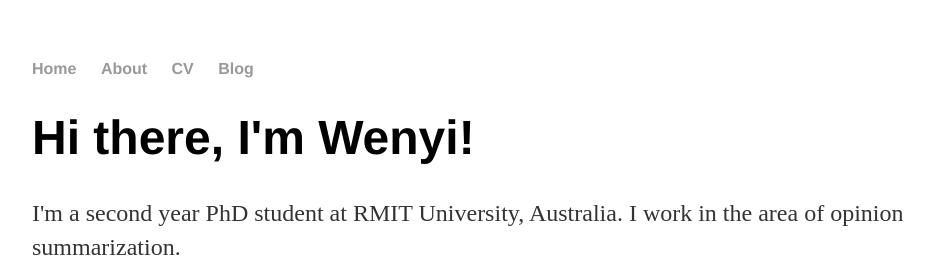
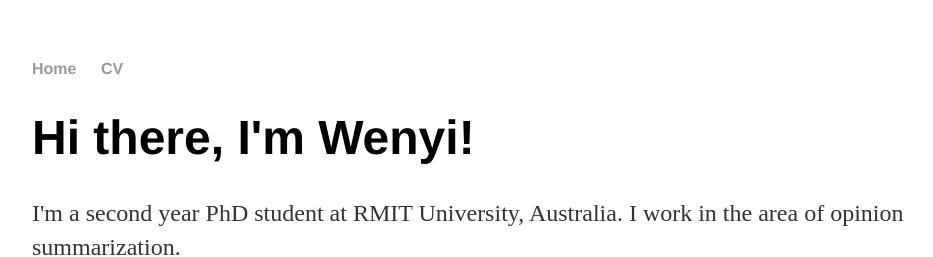
Before and after one commit to wenyi-tay/wenyi-tay.github.io, a Jekyll site: the page built from index.html, in a window 1280 px wide. Shown: the top 257 px of the page, without its empty margins (160-1093 px from the left). Built offline with Jekyll 4.4.1, drawn with Linux system fonts in a browser that asks for light colours.

Commit message:
Update email and remove the about and blog section

```diff
--- a/_layouts/default.html
+++ b/_layouts/default.html
@@ -9,9 +9,9 @@
 			<nav>
 	    		<ul>
 	        		<li><a href="/">Home</a></li>
-		        	<li><a href="/about">About</a></li>
+		        	<!--<li><a href="/about">About</a></li>-->
 	        		<li><a href="/cv">CV</a></li>
-	        		<li><a href="/blog">Blog</a></li>
+	        		<!--<li><a href="/blog">Blog</a></li>-->
 	    		</ul>
 			</nav>
 			<div class="container">
@@ -21,7 +21,7 @@
 			</div><!-- /.container -->
 			<footer>
 	    		<ul>
-	        		<li><a href="mailto:wenyitay@gmail.com">email</a></li>
+	        		<li><a href="mailto:wenyi.tay@student.rmit.edu.au">email</a></li>
 	        		<li><a href="https://github.com/wenyi-tay">github.com/wenyi_tay</a></li>
 				</ul>
 			</footer>
```
